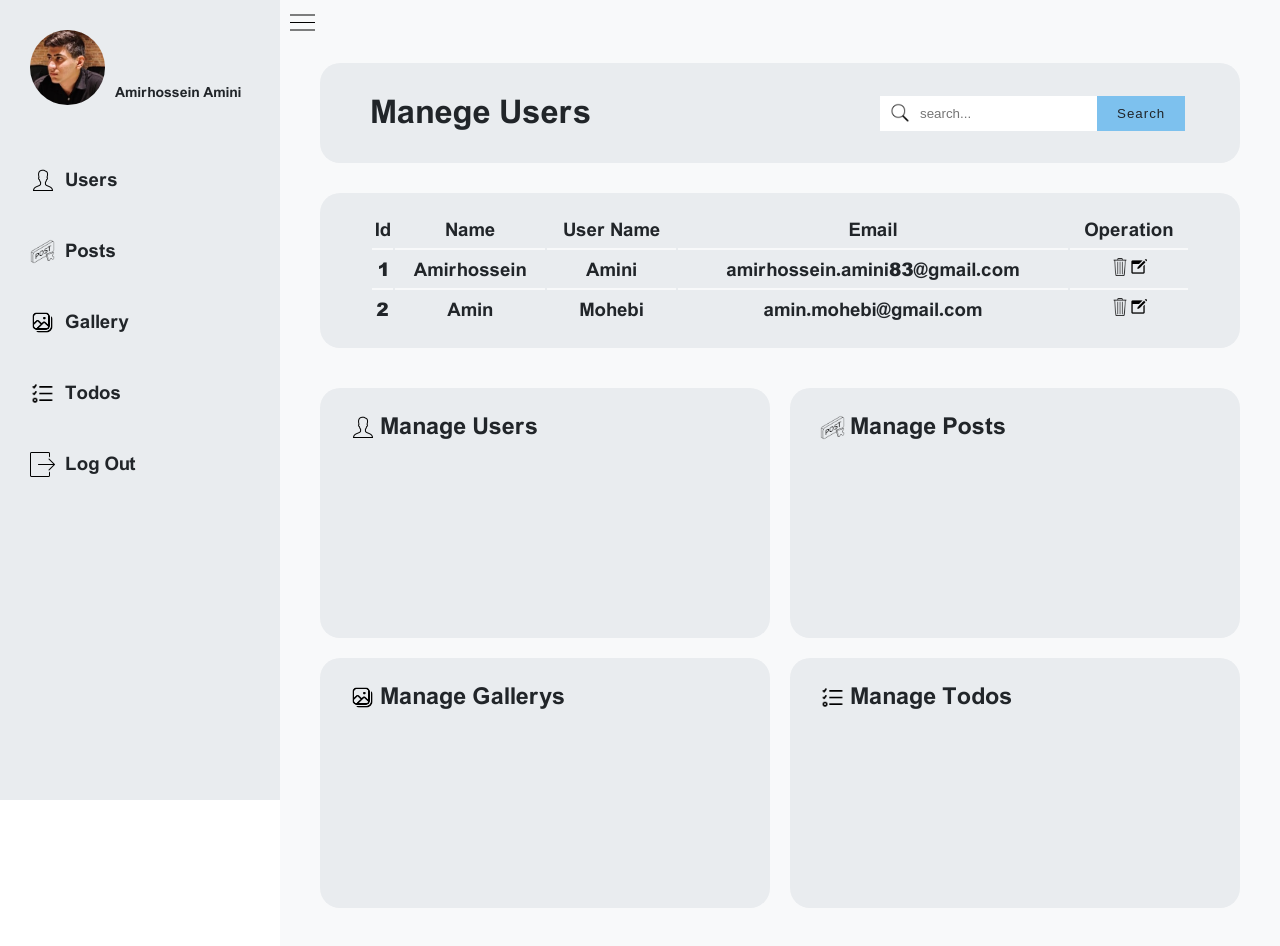
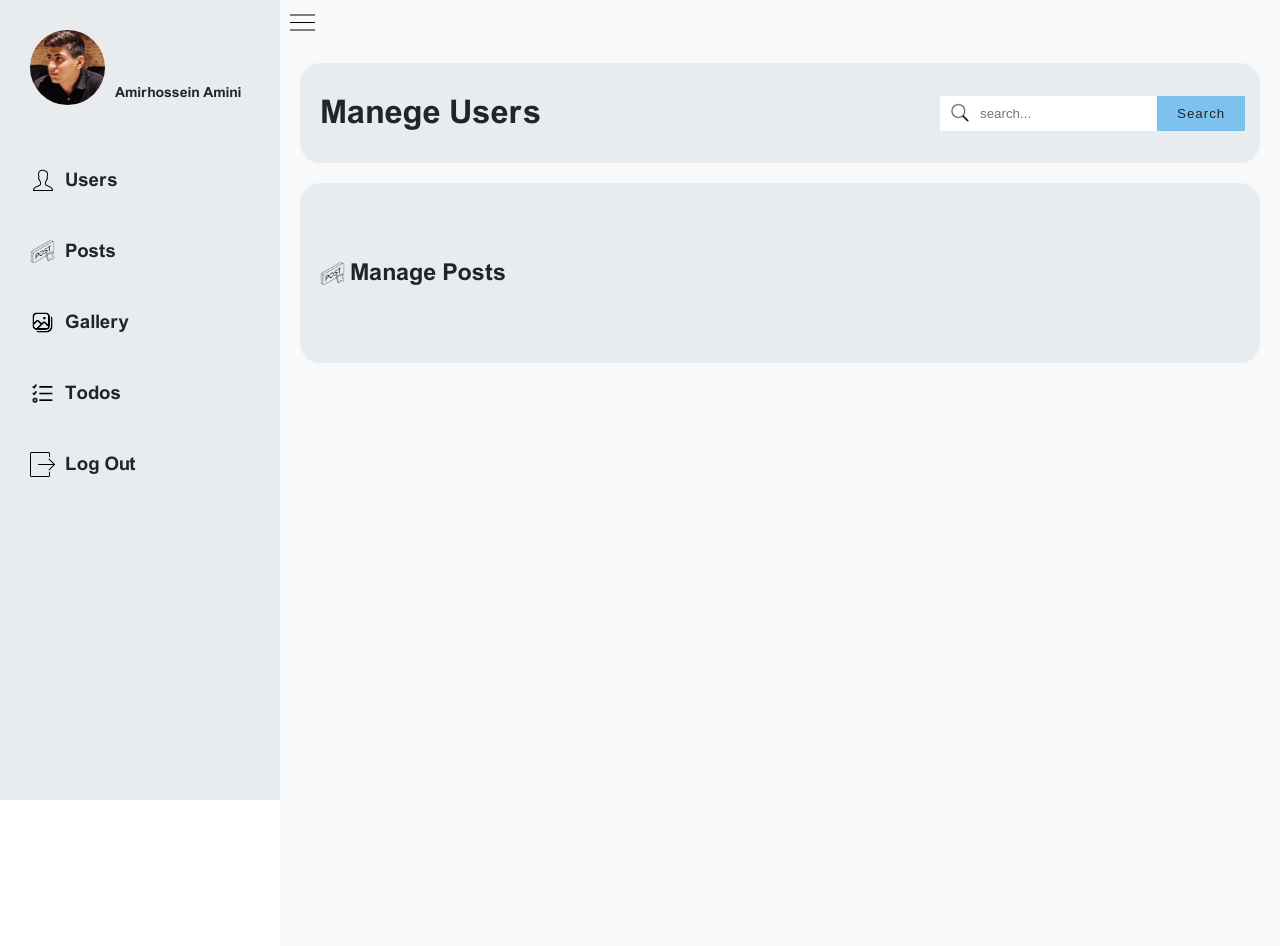
Before and after one commit to AmirhosseinAmini1383/UserPanel-F4, a React (Create React App) app: page /post in a window 1280 px wide. Shown: the top 946 px of the page. Built offline with nearby package versions, Linux system fonts and the light colour scheme.

Commit message:
#30 react-router #1

```diff
--- a/package.json
+++ b/package.json
@@ -8,6 +8,7 @@
     "@testing-library/user-event": "^13.5.0",
     "react": "^18.2.0",
     "react-dom": "^18.2.0",
+    "react-router-dom": "^6.18.0",
     "react-scripts": "5.0.1",
     "web-vitals": "^2.1.4"
   },
--- a/src/App.js
+++ b/src/App.js
@@ -2,15 +2,18 @@ import { useState } from "react";
 import Context from "./Content";
 import Sidebar from "./Sidebar";
 import { MainContext } from "./Context/MainContext";
+import { BrowserRouter } from "react-router-dom";
 
 function App() {
   const [showMenu, setShowMenu] = useState(false);
   return (
     <div>
-      <MainContext.Provider value={{ showMenu, setShowMenu }}>
-        <Context />
-        <Sidebar />
-      </MainContext.Provider>
+      <BrowserRouter>
+        <MainContext.Provider value={{ showMenu, setShowMenu }}>
+          <Context />
+          <Sidebar />
+        </MainContext.Provider>
+      </BrowserRouter>
     </div>
   );
 }
--- a/src/Content.jsx
+++ b/src/Content.jsx
@@ -1,10 +1,13 @@
 import React, { useContext } from "react";
+import { Route, Routes } from "react-router-dom";
 import "./Style.css";
 import Search from "./css/Icons/search.png";
 import Menu from "./css/Icons/menu.png";
-import User from "./User";
-import Manage from "./Manage";
+import User from "./User/User";
 import { MainContext } from "./Context/MainContext";
+import Todo from "./Todo/Todo";
+import Gallery from "./Gallery/Gallery";
+import Post from "./Post/Post";
 const Content = () => {
   const { showMenu, setShowMenu } = useContext(MainContext);
   const handleShowMenu = (event) => {
@@ -41,8 +44,12 @@ const Content = () => {
           </div>
         </div>
         <div>
-          <User />
-          <Manage />
+          <Routes>
+            <Route path="/" element={<User />} />
+            <Route path="/post" element={<Post />} />
+            <Route path="/gallery" element={<Gallery />} />
+            <Route path="/todo" element={<Todo />} />
+          </Routes>
         </div>
       </div>
     </div>
--- /dev/null
+++ b/src/Gallery/Gallery.jsx
@@ -0,0 +1,13 @@
+import React from "react";
+import GalleryIcon from "../css/Icons/gallery.png";
+const Gallery = () => {
+  return (
+    <div className="manage">
+      <div>
+        <img className="manage-icon" src={GalleryIcon} alt="gallery" />
+        <p>Manage Gallerys</p>
+      </div>
+    </div>
+  );
+};
+export default Gallery;
--- a/src/Manage.jsx
+++ /dev/null
@@ -1,36 +0,0 @@
-import React from "react";
-import User from "./css/Icons/user.png";
-import Post from "./css/Icons/post.png";
-import Gallery from "./css/Icons/gallery.png";
-import Todo from "./css/Icons/todo.png";
-const Manage = () => {
-  return (
-    <div className="manage_div">
-      <div className="manage user">
-        <div>
-          <img className="manage-icon" src={User} alt="user" />
-          <p>Manage Users</p>
-        </div>
-      </div>
-      <div className="manage post">
-        <div>
-          <img className="manage-icon" src={Post} alt="post" />
-          <p>Manage Posts</p>
-        </div>
-      </div>
-      <div className="manage gallery">
-        <div>
-          <img className="manage-icon" src={Gallery} alt="gallery" />
-          <p>Manage Gallerys</p>
-        </div>
-      </div>
-      <div className="manage todo">
-        <div>
-          <img className="manage-icon" src={Todo} alt="todo" />
-          <p>Manage Todos</p>
-        </div>
-      </div>
-    </div>
-  );
-};
-export default Manage;
--- /dev/null
+++ b/src/Post/Post.jsx
@@ -0,0 +1,13 @@
+import React from "react";
+import PostIcon from "../css/Icons/post.png";
+const Post = () => {
+  return (
+    <div className="manage">
+      <div>
+        <img className="manage-icon" src={PostIcon} alt="post" />
+        <p>Manage Posts</p>
+      </div>
+    </div>
+  );
+};
+export default Post;
--- a/src/Sidebar.jsx
+++ b/src/Sidebar.jsx
@@ -7,6 +7,8 @@ import Todo from "./css/Icons/todo.png";
 import Logout from "./css/Icons/logout.png";
 import "./Style.css";
 import { MainContext } from "./Context/MainContext";
+import { Link } from "react-router-dom";
+
 const Sidebar = () => {
   const { showMenu, setShowMenu } = useContext(MainContext);
   return (
@@ -21,31 +23,31 @@ const Sidebar = () => {
         <div className="div_li">
           <li className="li_content">
             <img className="icon" src={User} alt="user" />
-            <a href="#">Users</a>
+            <Link to="/">Users</Link>
           </li>
         </div>
         <div className="div_li">
           <li className="li_content">
             <img className="icon" src={Post} alt="post" />
-            <a href="#">Posts</a>
+            <Link to="/post">Posts</Link>
           </li>
         </div>
         <div className="div_li">
           <li className="li_content">
             <img className="icon" src={Gallery} alt="gallery" />
-            <a href="#">Gallery</a>
+            <Link to="/gallery">Gallery</Link>
           </li>
         </div>
         <div className="div_li">
           <li className="li_content">
             <img className="icon" src={Todo} alt="todo" />
-            <a href="#">Todos</a>
+            <Link to="/todo">Todos</Link>
           </li>
         </div>
         <div className="div_li">
           <li className="li_content">
             <img className="icon" src={Logout} alt="logout" />
-            <a href="#">Log Out</a>
+            <Link to="#">Log Out</Link>
           </li>
         </div>
       </ul>
--- a/src/Style.css
+++ b/src/Style.css
@@ -97,17 +97,17 @@ li a {
   display: flex;
   justify-content: space-between;
   align-items: center;
-  margin: 10px 40px;
+  margin: 10px 20px;
   border-radius: 20px;
 }
 .p_manage {
-  margin-left: 50px;
+  margin-left: 20px;
   color: var(--Black);
   font-size: 40px;
 }
 .search {
   background: white;
-  margin-right: 300px;
+  margin-right: 260px;
   width: 60px;
   height: 35px;
   display: flex;
@@ -136,11 +136,11 @@ li a {
 /* User */
 .table_user {
   background: var(--LightGray);
-  margin: 20px 40px;
+  margin: 10px 20px;
   border-radius: 20px;
   font-size: 25px;
   color: var(--Black);
-  padding: 20px 50px;
+  padding: 20px 20px;
 }
 .table {
   width: 100%;
@@ -153,24 +153,28 @@ li a {
 .icon_table {
   width: 20px;
   height: 20px;
+  margin: 10px;
 }
+.table td :hover {
+  cursor: pointer;
+}
+
 /* Manage */
-.manage_div {
-  margin: 40px 40px;
-  gap: 20px;
-  display: grid;
-  grid-template-columns: repeat(2, 1fr);
-}
+
 .manage {
-  width: 100%;
-  height: 250px;
+  display: flex;
+  align-content: start;
+  justify-content: flex-start;
+  align-items: center;
+  margin: 10px 20px;
+  height: 180px;
   border-radius: 20px;
+  font-size: 30px;
   background: var(--LightGray);
-  font-size: 30px;
   color: var(--Black);
 }
 .manage div {
-  padding: 20px 30px;
+  margin: 10px 20px;
   display: flex;
   align-items: center;
   align-content: center;
@@ -182,6 +186,7 @@ li a {
   width: 30px;
   height: 30px;
 }
+
 /* responsive */
 @media (max-width: 1300px) {
   .p_manage {
@@ -225,9 +230,6 @@ li a {
     width: 13px;
     height: 13px;
   }
-  .manage_div {
-    grid-template-columns: repeat(1, 1fr);
-  }
 }
 @media (max-width: 768px) {
   .div_content {
@@ -266,12 +268,6 @@ li a {
     width: 15px;
     height: 15px;
   }
-  .manage {
-    height: 200px;
-  }
-  .manage div {
-    padding: 10px 20px;
-  }
 }
 
 @media (max-width: 500px) {
@@ -292,12 +288,6 @@ li a {
     width: 15px;
     height: 15px;
   }
-  .manage {
-    height: 200px;
-  }
-  .manage div {
-    padding: 10px 20px;
-  }
   .manage p {
     font-size: 15px;
   }
--- /dev/null
+++ b/src/Todo/Todo.jsx
@@ -0,0 +1,13 @@
+import React from "react";
+import TodoIcon from "../css/Icons/todo.png";
+const Todo = () => {
+  return (
+    <div className="manage">
+      <div>
+        <img className="manage-icon" src={TodoIcon} alt="todo" />
+        <p>Manage Todos</p>
+      </div>
+    </div>
+  );
+};
+export default Todo;
--- a/src/User.jsx
+++ b/src/User/User.jsx
@@ -1,6 +1,6 @@
 import React from "react";
-import Trash from "./css/Icons/trash.png";
-import Edit from "./css/Icons/edit.png";
+import Trash from "../css/Icons/trash.png";
+import Edit from "../css/Icons/edit.png";
 
 const User = () => {
   return (
```
Also changed, not shown: 1 other file (tests, documents, lock files or other folders).
